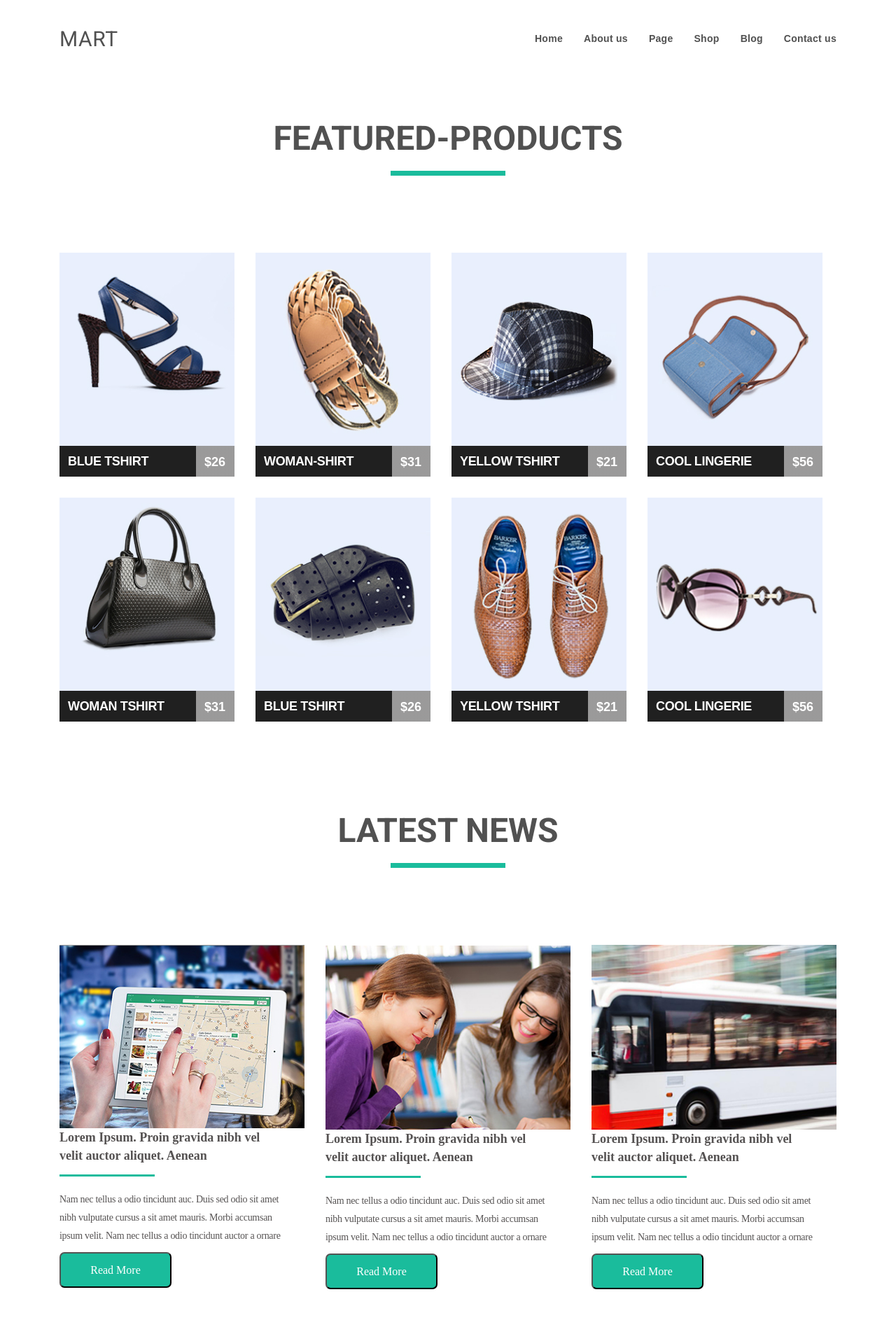
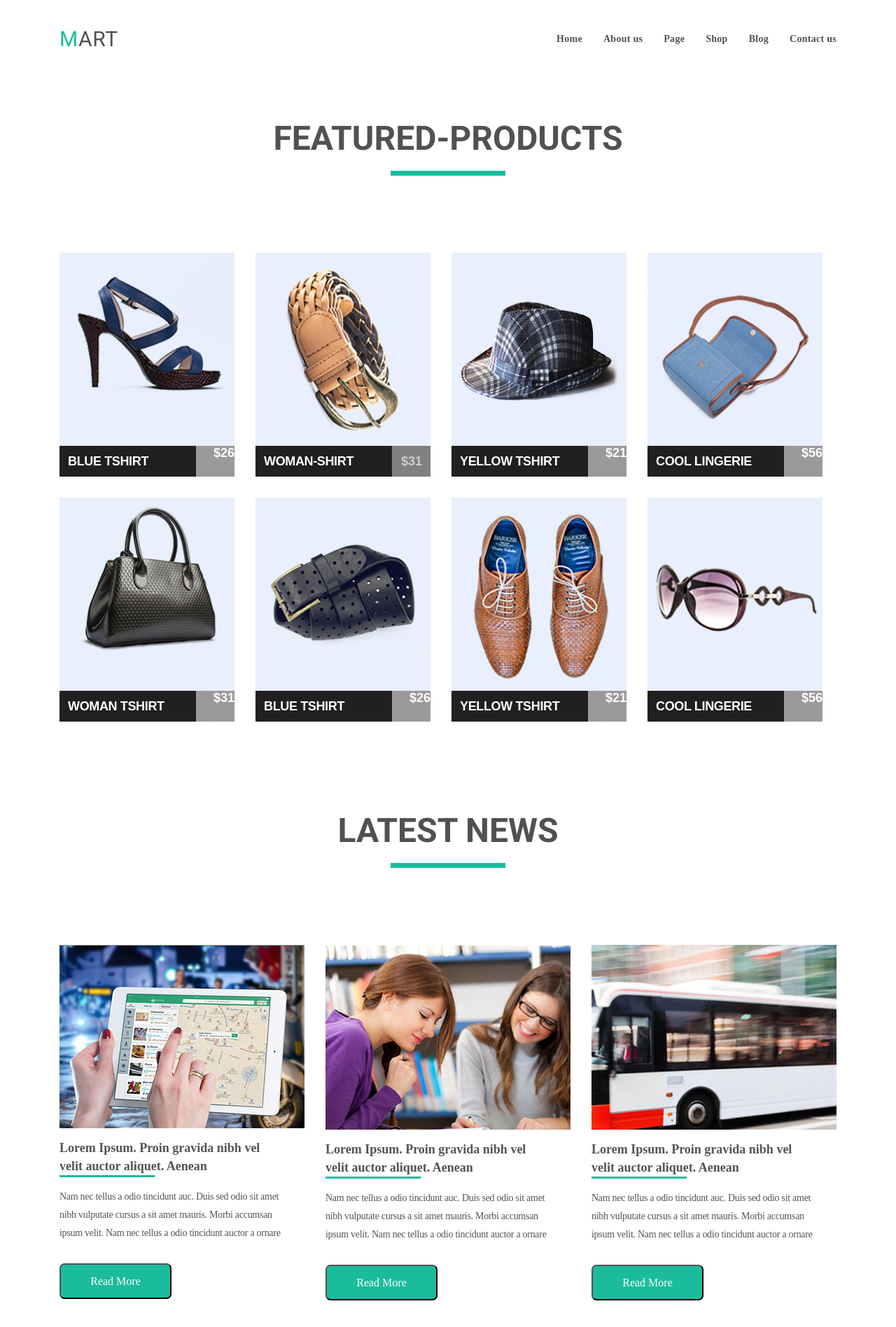
Before and after one commit to ChervinskyV/Homework-4, a plain HTML site: page index.html in a window 1280 px wide. Shown: the whole page at 70% size. Drawn offline with Linux system fonts and the light colour scheme.

Commit message:
new fonts and colors

```diff
--- a/css/styles.css
+++ b/css/styles.css
@@ -36,7 +36,7 @@ a {
 }
 .cards-title {
   font-size: 48px;
-  font-family: 'Roboto', serif;
+  font-family: 'Roboto';
   color: rgb(81, 81, 81);
   line-height: 32px;
   text-align: center;
@@ -65,11 +65,14 @@ a {
 }
 .header-logo {
   font-size: 30px;
-  font-family: 'Roboto', serif;
+  font-family: 'Roboto';
   color: rgb(81, 81, 81);
   line-height: 32px;
   letter-spacing: 0.6px;
   float: left;
+}
+.header-logo::first-letter {
+  color: rgb(26, 188, 156);
 }
 .nav-list {
   float: right;
@@ -82,18 +85,14 @@ a {
   margin-right: 30px;
 }
 .nav-list-link {
-  font-family: 'OpenSans', sans-serif;
+  font-family: 'OpenSans';
   color: rgb(81, 81, 81);
   font-size: 14px;
   line-height: 12px;
   font-weight: bold;
   letter-spacing: 0.28px;
 }
-
 .nav-list-link:hover {
-  color: rgb(26, 188, 156);
-}
-.header-logo:hover {
   color: rgb(26, 188, 156);
 }
 
@@ -101,7 +100,6 @@ a {
 
 .featured-products {
 }
-
 .card {
   width: 250px;
   height: 320px;
@@ -113,8 +111,8 @@ a {
     rgba(59, 58, 58, 0.514) 22%
   );
 }
-li:hover {
-  color: rgb(26, 188, 156);
+.card:hover {
+  background: rgb(26, 188, 156);
 }
 .card-name {
   color: rgb(255, 255, 255);
@@ -126,7 +124,7 @@ li:hover {
   text-transform: uppercase;
   letter-spacing: -0.36px;
   text-decoration: none;
-  padding: 8px;
+  padding: 12px;
 }
 .card-price {
   color: rgb(255, 255, 255);
@@ -136,13 +134,18 @@ li:hover {
   font-weight: bold;
   text-transform: uppercase;
   text-decoration: none;
-  padding: 5px;
-  margin-right: 8px;
+}
+.price-box {
+  float: right;
+  opacity: 0.5;
+  background: rgba(59, 58, 58, 0.514);
+  padding: 12px;
+  width: 56px;
+  height: 44px;
 }
 
 .link-item {
   display: block;
-  padding: 4px;
   box-sizing: border-box;
 }
 .card:not(:nth-child(4n)) {
@@ -160,30 +163,32 @@ li:hover {
 .wrapper:last-child {
   margin: 0;
 }
+.img-news {
+  margin-bottom: 15px;
+}
 .title-news {
   width: 301px;
   color: #555252;
   font-size: 18px;
   font-weight: bold;
   line-height: 26px;
+  margin-bottom: 15px;
 }
 .title-news::after {
   content: '';
   display: block;
   width: 136px;
   height: 3px;
-  margin-top: 14px;
+  margin-bottom: 15px;
   background-color: rgb(26, 188, 156);
 }
 .descript-news {
-  margin: 0;
+  margin-bottom: 30px;
   width: 330px;
   color: #555252;
   font-size: 14px;
   line-height: 26px;
   letter-spacing: -0.28px;
-  margin-bottom: 10px;
-  padding-top: 20px;
 }
 .button-news {
   width: 160px;
--- a/index.html
+++ b/index.html
@@ -75,7 +75,9 @@
               <a href="#" class="link-item">
                 <h3 class="card-name">WOMAN-SHIRT</h3>
               </a>
-              <p class="card-price">$31</p>
+              <div class="price-box">
+                <p class="card-price">$31</p>
+              </div>
             </li>
             <li class="card">
               <a href="#" class="card-link">
@@ -167,21 +169,13 @@
         <div class="container clearfix">
           <h2 class="cards-title clearfix">LATEST NEWS</h2>
           <div class="wrapper">
-            <img src="./img/news1.jpg" alt="map" width="350" height="260" />
-            <h3 class="title-news">
-              Lorem Ipsum. Proin gravida nibh vel velit auctor aliquet. Aenean
-            </h3>
-            <p class="descript-news">
-              Nam nec tellus a odio tincidunt auc. Duis sed odio sit amet nibh
-              vulputate cursus a sit amet mauris. Morbi accumsan ipsum velit.
-              Nam nec tellus a odio tincidunt auctor a ornare
-            </p>
-            <button type="button" class="button-news">
-              <a href="#" class="btn-link">Read More</a>
-            </button>
-          </div>
-          <div class="wrapper">
-            <img src="./img/news2.jpg" alt="girls" width="350" height="260" />
+            <img
+              class="img-news"
+              src="./img/news1.jpg"
+              alt="map"
+              width="350"
+              height="260"
+            />
             <h3 class="title-news">
               Lorem Ipsum. Proin gravida nibh vel velit auctor aliquet. Aenean
             </h3>
@@ -196,6 +190,27 @@
           </div>
           <div class="wrapper">
             <img
+              class="img-news"
+              src="./img/news2.jpg"
+              alt="girls"
+              width="350"
+              height="260"
+            />
+            <h3 class="title-news">
+              Lorem Ipsum. Proin gravida nibh vel velit auctor aliquet. Aenean
+            </h3>
+            <p class="descript-news">
+              Nam nec tellus a odio tincidunt auc. Duis sed odio sit amet nibh
+              vulputate cursus a sit amet mauris. Morbi accumsan ipsum velit.
+              Nam nec tellus a odio tincidunt auctor a ornare
+            </p>
+            <button type="button" class="button-news">
+              <a href="#" class="btn-link">Read More</a>
+            </button>
+          </div>
+          <div class="wrapper">
+            <img
+              class="img-news"
               src="./img/news3.jpg"
               alt="white bus"
               width="350"
```
